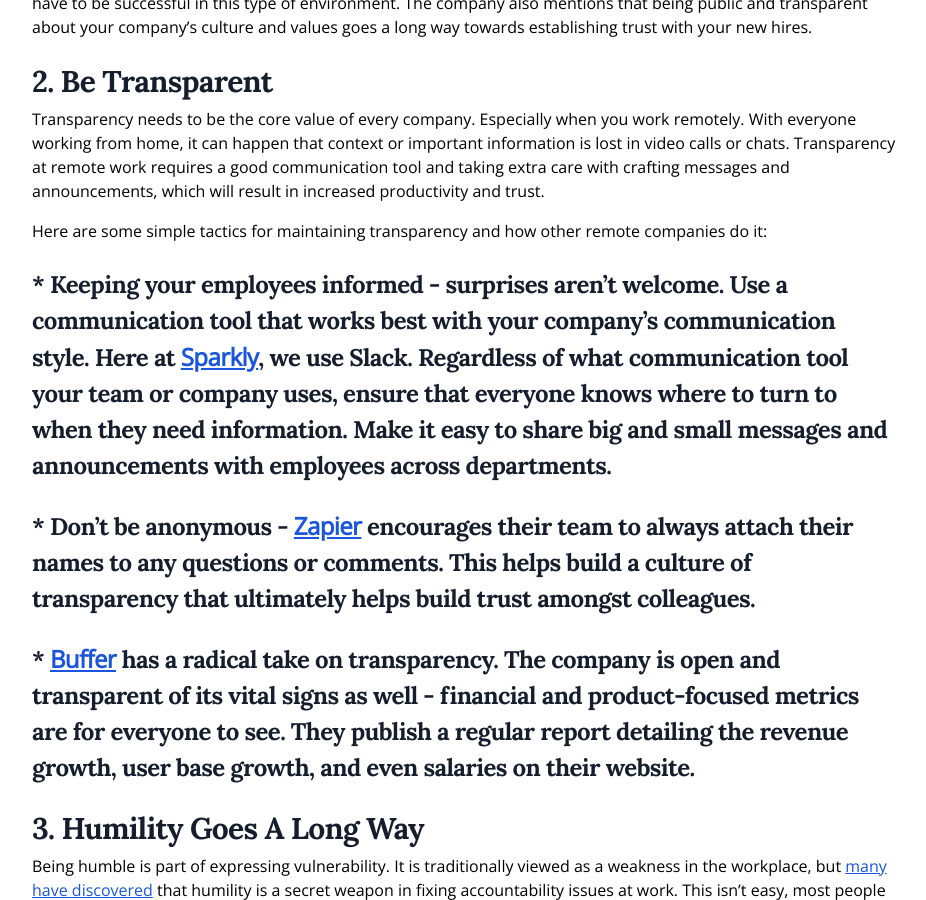
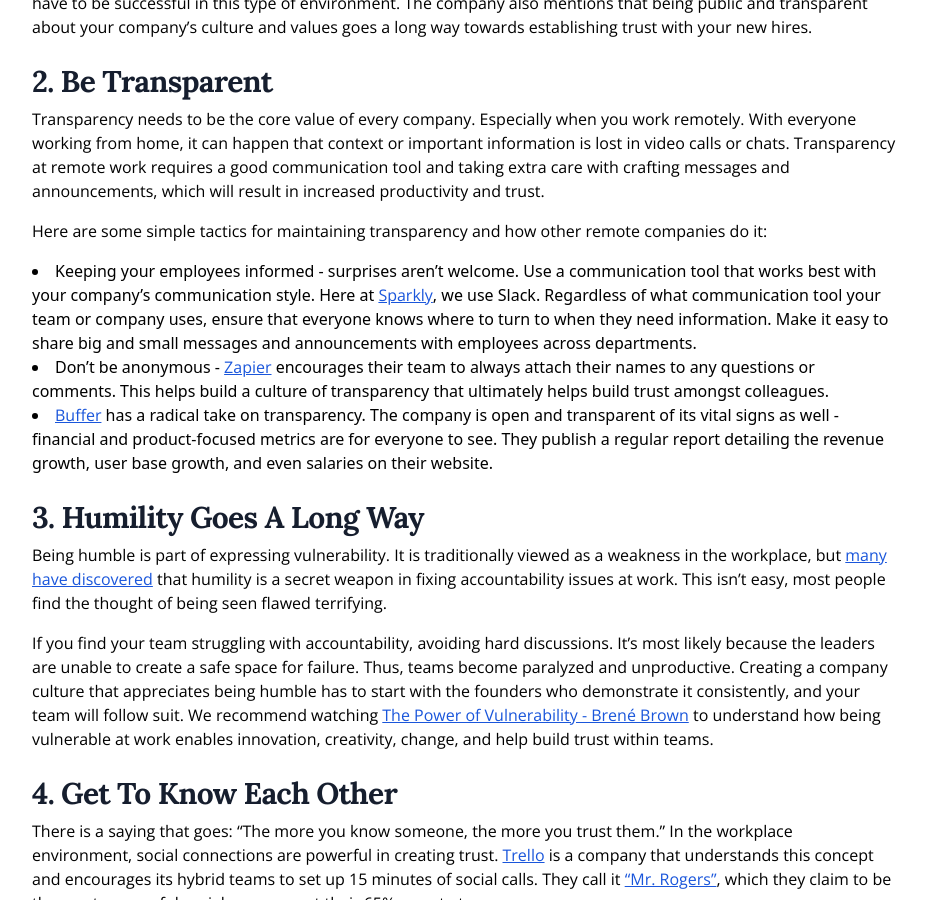
Before and after one commit to Sparklybot/sparklybot.github.io, a Jekyll site: the page built from _posts/2020-07-14-buil-trust-remote-work.markdown, in a window 1280 px wide and 900 px high, scrolled down 1083 px. Shown: the whole window, without its empty margins (176-1102 px from the left). Built offline with Jekyll 4.4.1, drawn with Linux system fonts in a browser that asks for light colours; comment, search, counter and statistics services are not loaded.

```diff
--- a/_posts/2020-07-14-buil-trust-remote-work.markdown
+++ b/_posts/2020-07-14-buil-trust-remote-work.markdown
@@ -29,9 +29,9 @@ Transparency needs to be the core value of every company. Especially when you wo
 
 Here are some simple tactics for maintaining transparency and how other remote companies do it:
 
-### * Keeping your employees informed - surprises aren’t welcome. Use a communication tool that works best with your company’s communication style. Here at [Sparkly](https://sparklybot.com/), we use Slack. Regardless of what communication tool your team or company uses, ensure that everyone knows where to turn to when they need information. Make it easy to share big and small messages and announcements with employees across departments.
-### * Don’t be anonymous -  [Zapier](https://zapier.com/blog/build-trust-remote-work/) encourages their team to always attach their names to any questions or comments. This helps build a culture of transparency that ultimately helps build trust amongst colleagues.
-### * [Buffer](https://buffer.com/about#transparency) has a radical take on transparency. The company is open and transparent of its vital signs as well - financial and product-focused metrics are for everyone to see. They publish a regular report detailing the revenue growth, user base growth, and even salaries on their website.
+* Keeping your employees informed - surprises aren’t welcome. Use a communication tool that works best with your company’s communication style. Here at [Sparkly](https://sparklybot.com/), we use Slack. Regardless of what communication tool your team or company uses, ensure that everyone knows where to turn to when they need information. Make it easy to share big and small messages and announcements with employees across departments.
+* Don’t be anonymous -  [Zapier](https://zapier.com/blog/build-trust-remote-work/) encourages their team to always attach their names to any questions or comments. This helps build a culture of transparency that ultimately helps build trust amongst colleagues.
+* [Buffer](https://buffer.com/about#transparency) has a radical take on transparency. The company is open and transparent of its vital signs as well - financial and product-focused metrics are for everyone to see. They publish a regular report detailing the revenue growth, user base growth, and even salaries on their website.
 
 ## 3. Humility Goes A Long Way
 
```
